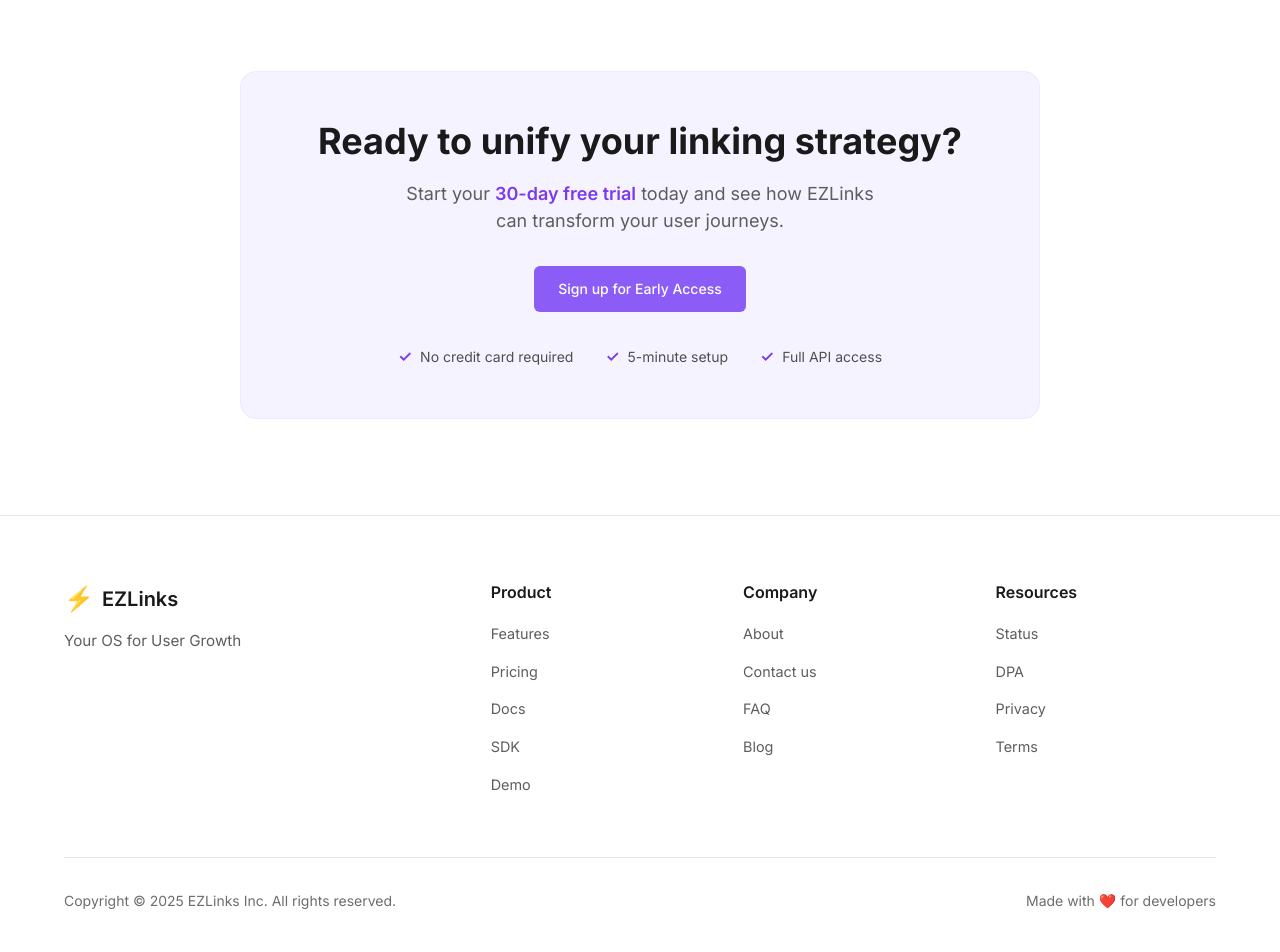
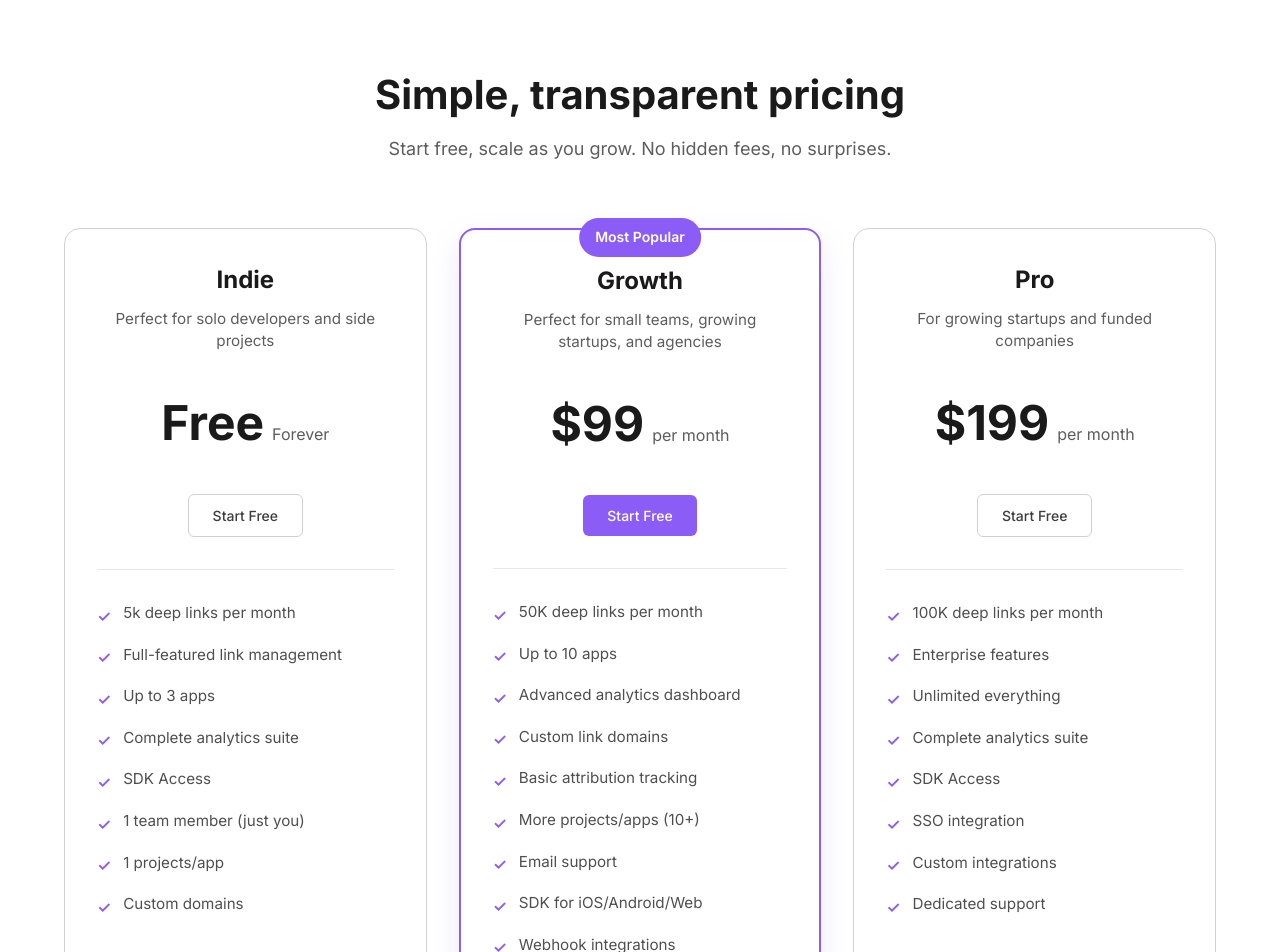
Before and after one commit to GetEZLinks/ezlinks-marketing, a Next.js app: page / in a window 1280 px wide. Shown: the part 5600-6552 px from the top of the page. Built offline with nearby package versions, Linux system fonts and the light colour scheme.

Commit message:
Added pricing section

```diff
--- a/src/app/page.tsx
+++ b/src/app/page.tsx
@@ -8,6 +8,7 @@ import AnalyticsSection from '@/components/Developer/AnalyticsSection';
 import CTA from '@/components/CTA/CTA';
 import Footer from '@/components/Footer/Footer';
 import SDKSection from '@/components/SDKSection/SDKSection';
+import PricingSection from '@/components/PricingSection/PricingSection';
 
 
 export default function Home() {
@@ -20,6 +21,7 @@ export default function Home() {
       <QRSection />
       <AnalyticsSection />
       <SDKSection />
+      <PricingSection />
       <CTA />
       <Footer/>
     </main>
--- /dev/null
+++ b/src/components/PricingSection/PricingSection.module.scss
@@ -0,0 +1,188 @@
+@import '../../styles/variables.scss';
+
+.pricingSection {
+  background: var(--bg-primary);
+  padding: 6rem 0;
+
+  @media (max-width: 768px) {
+    padding: 4rem 0;
+  }
+}
+
+.pricingHeader {
+  text-align: center;
+  margin-bottom: 4rem;
+  max-width: 600px;
+  margin-left: auto;
+  margin-right: auto;
+}
+
+.title {
+  font-size: 2.5rem;
+  font-weight: 700;
+  color: var(--woodsmoke-950);
+  line-height: 1.2;
+  margin-bottom: 1rem;
+
+  @media (max-width: 768px) {
+    font-size: 2rem;
+  }
+}
+
+.subtitle {
+  font-size: 1.125rem;
+  color: var(--woodsmoke-600);
+  line-height: 1.6;
+
+  @media (max-width: 768px) {
+    font-size: 1rem;
+  }
+}
+
+.pricingGrid {
+  display: grid;
+  grid-template-columns: repeat(auto-fit, minmax(320px, 1fr));
+  gap: 2rem;
+  max-width: 1200px;
+  margin: 0 auto;
+
+  @media (max-width: 768px) {
+    grid-template-columns: 1fr;
+    gap: 1.5rem;
+  }
+}
+
+.pricingCard {
+  background: var(--bg-primary);
+  border: 1px solid var(--woodsmoke-200);
+  border-radius: 16px;
+  padding: 2rem;
+  position: relative;
+  transition: all 0.3s ease;
+
+  &:hover {
+    transform: translateY(-4px);
+    box-shadow: 0 12px 30px rgba(0, 0, 0, 0.1);
+  }
+
+  &.popular {
+    border: 2px solid var(--purple-500);
+    transform: scale(1.05);
+    box-shadow: 0 12px 30px rgba(139, 92, 246, 0.15);
+
+    &:hover {
+      transform: scale(1.05) translateY(-4px);
+    }
+
+    @media (max-width: 968px) {
+      transform: none;
+
+      &:hover {
+        transform: translateY(-4px);
+      }
+    }
+  }
+
+  @media (max-width: 768px) {
+    padding: 1.5rem;
+  }
+}
+
+.popularBadge {
+  position: absolute;
+  top: -12px;
+  left: 50%;
+  transform: translateX(-50%);
+  background: var(--purple-500);
+  color: white;
+  padding: 0.5rem 1rem;
+  border-radius: 20px;
+  font-size: 0.875rem;
+  font-weight: 600;
+}
+
+.cardHeader {
+  text-align: center;
+  margin-bottom: 2rem;
+  padding-bottom: 2rem;
+  border-bottom: 1px solid var(--woodsmoke-100);
+}
+
+.planName {
+  font-size: 1.5rem;
+  font-weight: 700;
+  color: var(--woodsmoke-950);
+  margin-bottom: 0.5rem;
+}
+
+.planDescription {
+  color: var(--woodsmoke-600);
+  font-size: 0.95rem;
+  line-height: 1.5;
+  margin-bottom: 2rem;
+}
+
+.priceSection {
+  margin-bottom: 2rem;
+}
+
+.price {
+  font-size: 3rem;
+  font-weight: 700;
+  color: var(--woodsmoke-950);
+
+  @media (max-width: 768px) {
+    font-size: 2.5rem;
+  }
+}
+
+.period {
+  color: var(--woodsmoke-600);
+  font-size: 1rem;
+  margin-left: 0.5rem;
+}
+
+.featuresList {
+  display: flex;
+  flex-direction: column;
+  gap: 1rem;
+}
+
+.feature {
+  display: flex;
+  align-items: flex-start;
+  gap: 0.75rem;
+  font-size: 0.95rem;
+  color: var(--woodsmoke-700);
+  line-height: 1.5;
+}
+
+.checkIcon {
+  color: var(--purple-500);
+  font-weight: 600;
+  font-size: 1rem;
+  flex-shrink: 0;
+  margin-top: 0.1rem;
+}
+
+.pricingFooter {
+  text-align: center;
+  margin-top: 3rem;
+  padding-top: 2rem;
+  border-top: 1px solid var(--woodsmoke-100);
+
+  p {
+    color: var(--woodsmoke-600);
+    font-size: 1rem;
+  }
+
+  a {
+    color: var(--purple-600);
+    text-decoration: none;
+    font-weight: 500;
+
+    &:hover {
+      text-decoration: underline;
+    }
+  }
+}
--- /dev/null
+++ b/src/components/PricingSection/PricingSection.tsx
@@ -0,0 +1,133 @@
+'use client';
+import { motion } from 'framer-motion';
+import styles from './PricingSection.module.scss';
+
+const pricingPlans = [
+  {
+    name: 'Indie',
+    description: 'Perfect for solo developers and side projects',
+    price: 'Free',
+    period: 'Forever',
+    features: [
+      '5k deep links per month',
+      'Full-featured link management',
+      'Up to 3 apps',
+      'Complete analytics suite',
+      'SDK Access',
+      '1 team member (just you)',
+      '1 projects/app',
+      'Custom domains'
+    ],
+    popular: false
+  },
+  {
+    name: 'Growth',
+    description: 'Perfect for small teams, growing startups, and agencies',
+    price: '$99',
+    period: 'per month',
+    features: [
+      '50K deep links per month',
+      'Up to 10 apps',
+      'Advanced analytics dashboard',
+      'Custom link domains',
+      'Basic attribution tracking',
+      'More projects/apps (10+)',
+      'Email support',
+      'SDK for iOS/Android/Web',
+      'Webhook integrations'
+    ],
+    popular: true
+  },
+  {
+    name: 'Pro',
+    description: 'For growing startups and funded companies',
+    price: '$199',
+    period: 'per month',
+    features: [
+      '100K deep links per month',
+      'Enterprise features',
+      'Unlimited everything',
+      'Complete analytics suite',
+      'SDK Access',
+      'SSO integration',
+      'Custom integrations',
+      'Dedicated support'
+    ],
+    popular: false
+  }
+];
+
+export default function PricingSection() {
+  return (
+    <section className={styles.pricingSection}>
+      <div className="container">
+        <motion.div
+          className={styles.pricingHeader}
+          initial={{ opacity: 0, y: 30 }}
+          whileInView={{ opacity: 1, y: 0 }}
+          transition={{ duration: 0.6 }}
+          viewport={{ once: true }}
+        >
+          <h2 className={styles.title}>Simple, transparent pricing</h2>
+          <p className={styles.subtitle}>
+            Start free, scale as you grow. No hidden fees, no surprises.
+          </p>
+        </motion.div>
+
+        <div className={styles.pricingGrid}>
+          {pricingPlans.map((plan, index) => (
+            <motion.div
+              key={plan.name}
+              className={`${styles.pricingCard} ${plan.popular ? styles.popular : ''}`}
+              initial={{ opacity: 0, y: 30 }}
+              whileInView={{ opacity: 1, y: 0 }}
+              transition={{ duration: 0.6, delay: index * 0.1 }}
+              viewport={{ once: true }}
+            >
+              {plan.popular && (
+                <div className={styles.popularBadge}>Most Popular</div>
+              )}
+
+              <div className={styles.cardHeader}>
+                <h3 className={styles.planName}>{plan.name}</h3>
+                <p className={styles.planDescription}>{plan.description}</p>
+
+                <div className={styles.priceSection}>
+                  <span className={styles.price}>{plan.price}</span>
+                  <span className={styles.period}>{plan.period}</span>
+                </div>
+
+                <motion.button
+                  className={`btn ${plan.popular ? 'primary' : 'secondary'}`}
+                  whileHover={{ scale: 1.02 }}
+                  whileTap={{ scale: 0.98 }}
+                >
+                  Start Free
+                </motion.button>
+              </div>
+
+              <div className={styles.featuresList}>
+                {plan.features.map((feature, featureIndex) => (
+                  <div key={featureIndex} className={styles.feature}>
+                    <span className={styles.checkIcon}>✓</span>
+                    <span>{feature}</span>
+                  </div>
+                ))}
+              </div>
+            </motion.div>
+          ))}
+        </div>
+
+        <motion.div
+          className={styles.pricingFooter}
+          initial={{ opacity: 0, y: 20 }}
+          whileInView={{ opacity: 1, y: 0 }}
+          transition={{ duration: 0.6, delay: 0.4 }}
+          viewport={{ once: true }}
+        >
+          <p>Need something custom? <a href="#contact">Let's talk</a></p>
+        </motion.div>
+      </div>
+    </section>
+  );
+}
```
